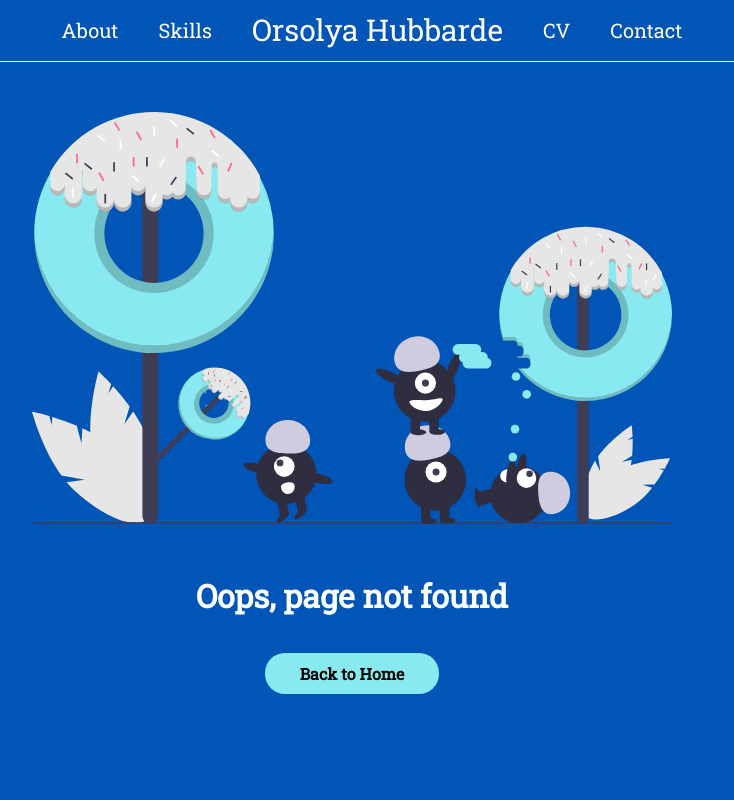
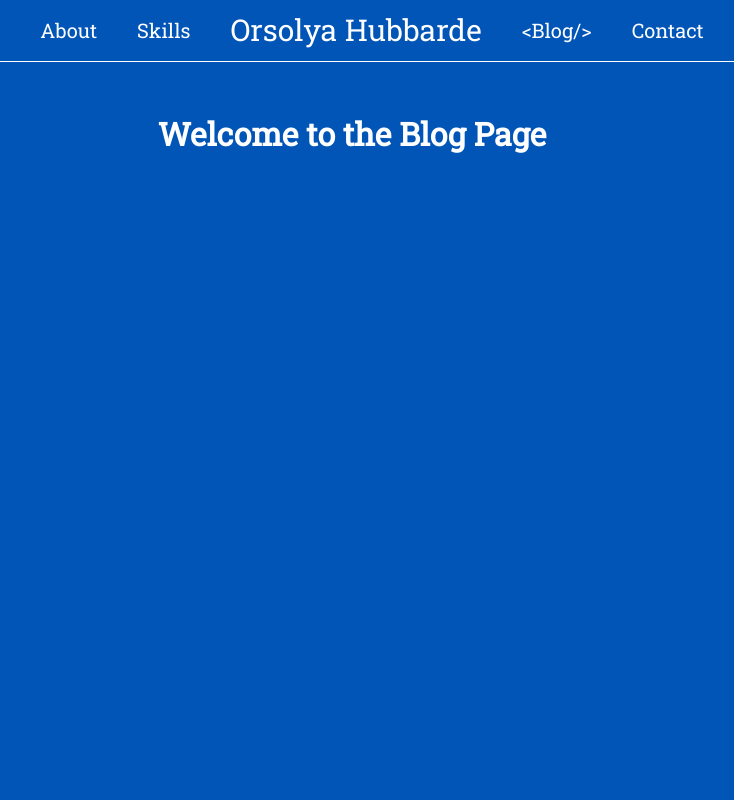
Before and after one commit to pokica1/Portfolio, a React (Create React App) app: page /Blog in a window 1280 px wide. Before the commit this address had no page. Shown: the top 800 px of the page, without its empty margins (288-1022 px from the left). Built offline with nearby package versions, Linux system fonts and the light colour scheme.

Commit message:
cv page changed to blog page

```diff
--- a/src/App.js
+++ b/src/App.js
@@ -4,7 +4,7 @@
 import HomePage from "./Pages/HomePage/HomePage";
 import AboutPage from "./Pages/AboutPage/AboutPage";
 import SkillsPage from "./Pages/SkillsPage/SkillsPage";
-import CVPage from "./Pages/CVPage/CVPage";
+import BlogPage from "./Pages/BlogPage/BlogPage";
 import ContactPage from "./Pages/ContactPage/ContactPage";
 import NotFoundPage from "./Pages/NotFoundPage/NotFoundPage";
 import "./App.css";
@@ -19,7 +19,7 @@
 							<Route path="/" element={<HomePage />} exact />
 							<Route path="/about" element={<AboutPage />} />
 							<Route path="/skills" element={<SkillsPage />} />
-							<Route path="/CV" element={<CVPage />} />
+							<Route path="/Blog" element={<BlogPage />} />
 							<Route path="/contact" element={<ContactPage />} />
 							<Route path="*" element={<NotFoundPage />} />
 						</Routes>
--- a/src/NavBar/NavBar.js
+++ b/src/NavBar/NavBar.js
@@ -42,12 +42,12 @@
 					</li>
 					<li>
 						<NavLink
-							to="/CV"
+							to="/Blog"
 							onClick={() => {
 								setIsNavBarExpanded(!isNavBarExpanded);
 							}}
 						>
-							CV
+							Blog
 						</NavLink>
 					</li>
 					<li>
--- a/src/Pages/CVPage/CVPage.js
+++ b/src/Pages/BlogPage/BlogPage.js
@@ -1,10 +1,10 @@
 import React from "react";
 import { PageContent } from "../../PageContent/PageContent";
 
-const CVPage = () => (
+const BlogPage = () => (
 	<PageContent>
-		<h1>Welcome to the CV Page</h1>
+		<h1>Welcome to the Blog Page</h1>
 	</PageContent>
 );
 
-export default CVPage;
+export default BlogPage;
```
